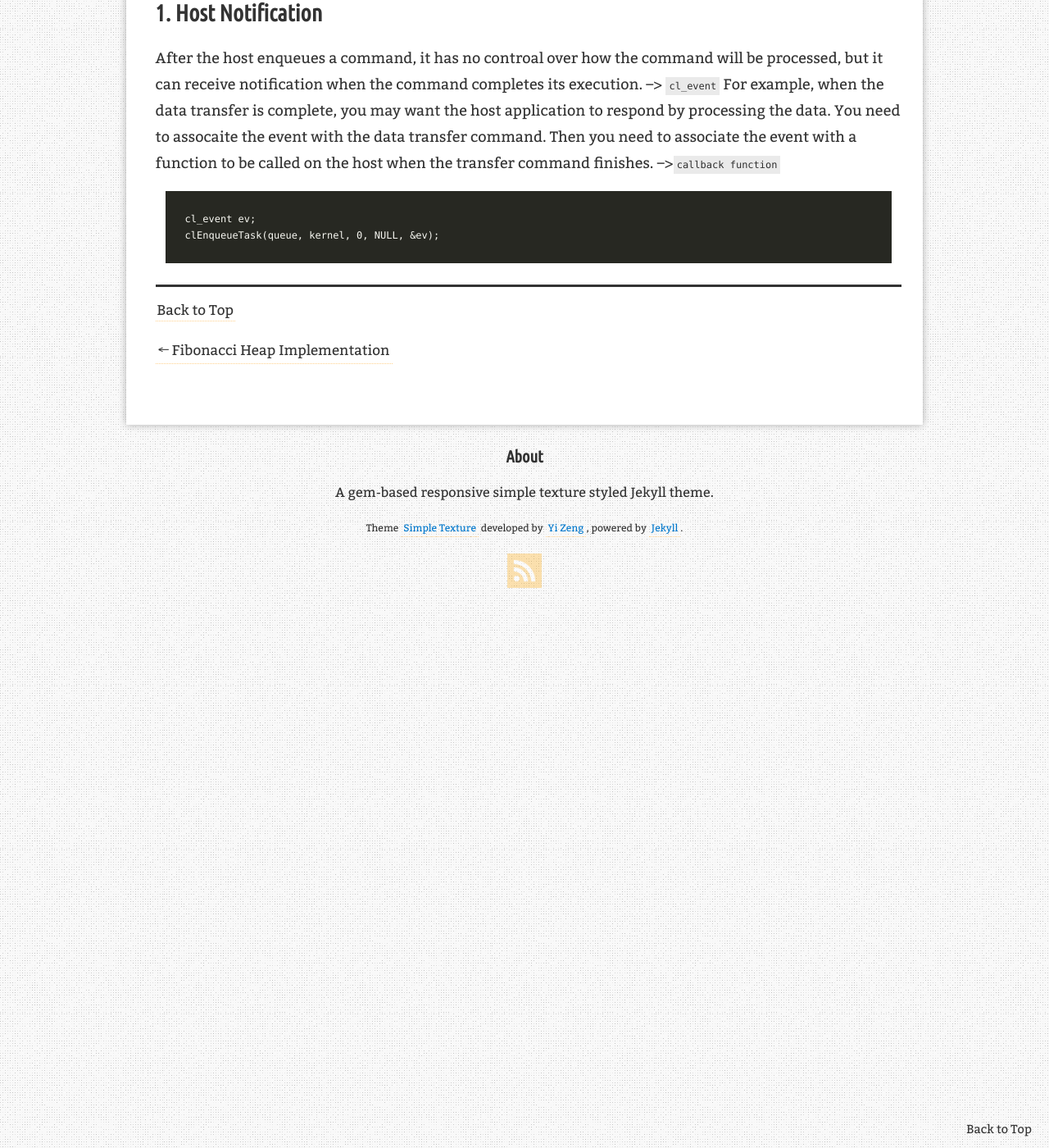
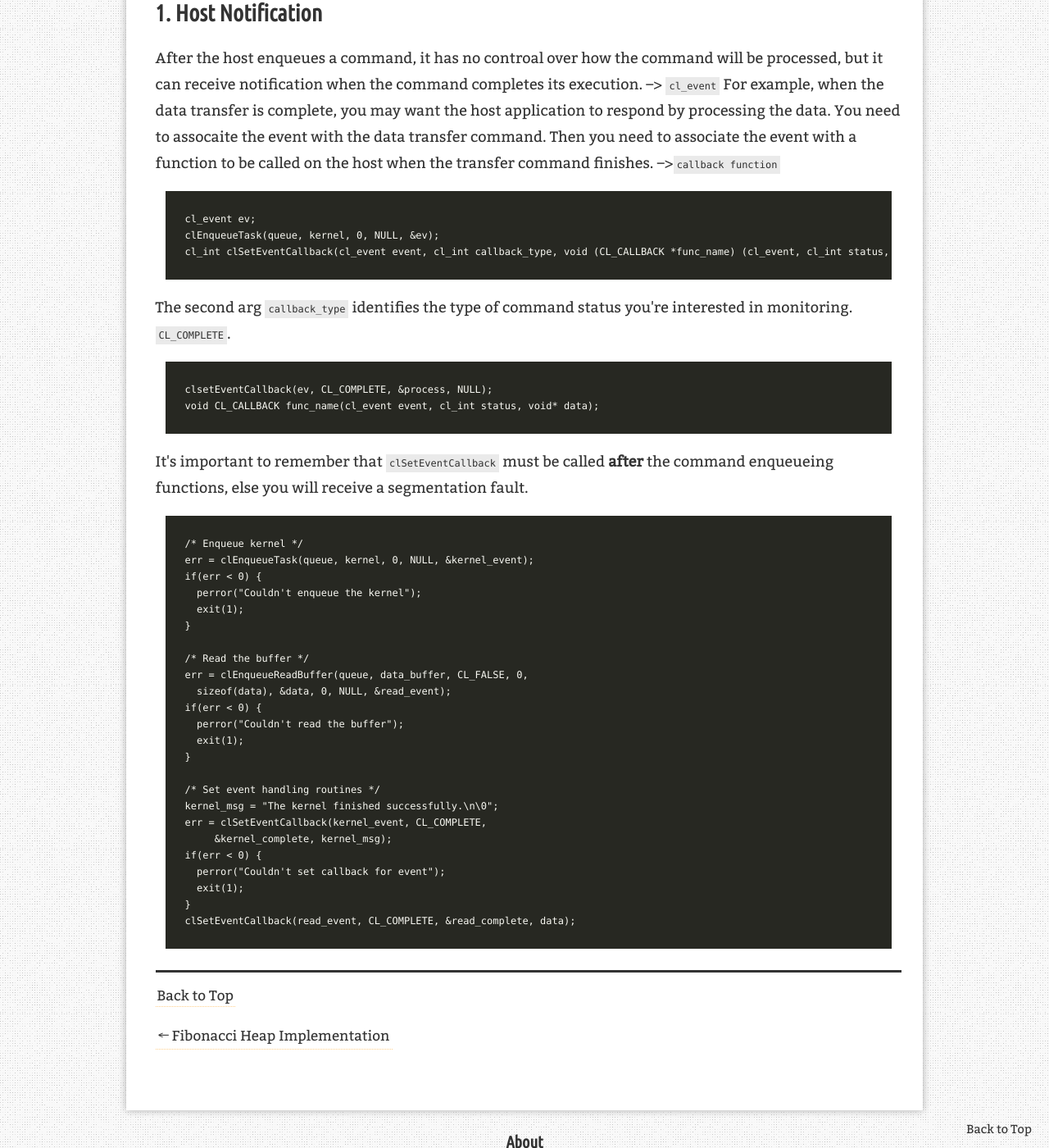
Before and after one commit to Aperjump/Aperjump.github.io, a Jekyll site: the page built from _posts/2018-01-26-OpenCL_5.md, in a window 1280 px wide and 1400 px high, scrolled down 564 px. Shown: the whole window at 82% size. Built offline with Jekyll 4.4.1, drawn with Linux system fonts in a browser that asks for light colours; nearby versions of some CDN libraries; comment, search, counter and statistics services are not loaded.

Commit message:
update OpenCL_5

````diff
--- a/_posts/2018-01-26-OpenCL_5.md
+++ b/_posts/2018-01-26-OpenCL_5.md
@@ -20,4 +20,37 @@ You need to assocaite the event with the data transfer command. Then you need to
 ```
 cl_event ev;
 clEnqueueTask(queue, kernel, 0, NULL, &ev);
+cl_int clSetEventCallback(cl_event event, cl_int callback_type, void (CL_CALLBACK *func_name) (cl_event, cl_int status, void *data), void* data);
 ```
+The second arg `callback_type` identifies the type of command status you're interested in monitoring. `CL_COMPLETE`.
+```
+clsetEventCallback(ev, CL_COMPLETE, &process, NULL);
+void CL_CALLBACK func_name(cl_event event, cl_int status, void* data);
+```
+It's important to remember that `clSetEventCallback` must be called **after** the command enqueueing functions, else you will receive a segmentation fault.
+```
+/* Enqueue kernel */
+err = clEnqueueTask(queue, kernel, 0, NULL, &kernel_event);
+if(err < 0) {
+  perror("Couldn't enqueue the kernel");
+  exit(1);
+}
+
+/* Read the buffer */
+err = clEnqueueReadBuffer(queue, data_buffer, CL_FALSE, 0,
+  sizeof(data), &data, 0, NULL, &read_event);
+if(err < 0) {
+  perror("Couldn't read the buffer");
+  exit(1);
+}
+
+/* Set event handling routines */
+kernel_msg = "The kernel finished successfully.\n\0";
+err = clSetEventCallback(kernel_event, CL_COMPLETE,
+     &kernel_complete, kernel_msg);
+if(err < 0) {
+  perror("Couldn't set callback for event");
+  exit(1);
+}
+clSetEventCallback(read_event, CL_COMPLETE, &read_complete, data);
+```
````
